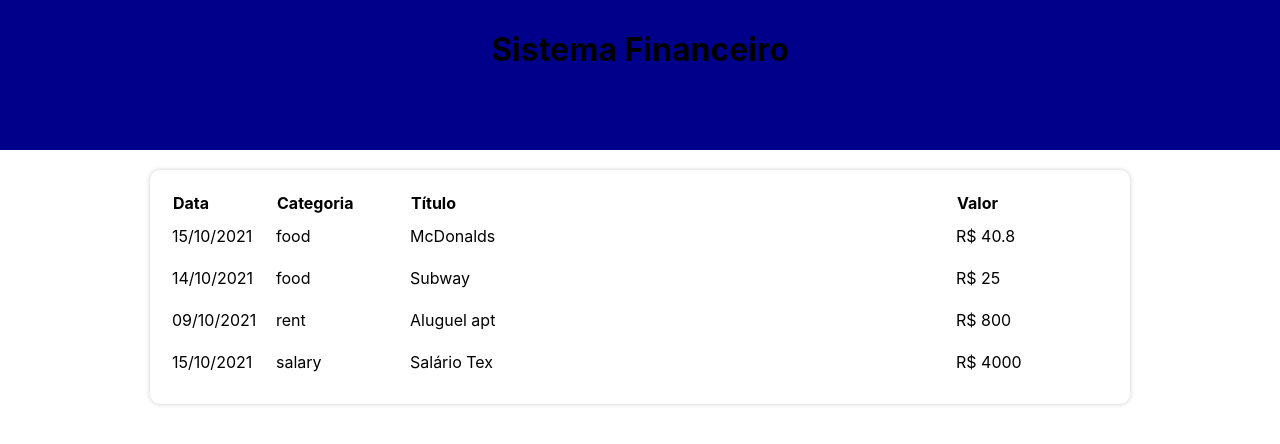
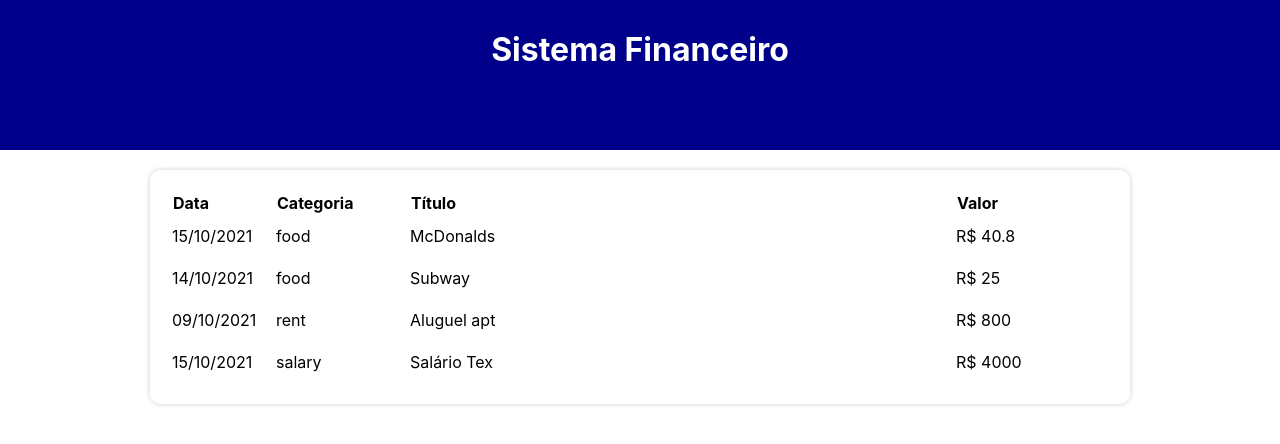
Before and after one commit to ArthurLuizS/expenser-tracker, a React (Create React App) app: page / in a window 1280 px wide. Shown: the top 444 px of the page. Built offline with nearby package versions, Linux system fonts and the light colour scheme.

Commit message:
corrigido a cor do titulo

```diff
--- a/src/App.styles.ts
+++ b/src/App.styles.ts
@@ -11,8 +11,8 @@ export const Header = styled.div`
 
 export const HeaderText = styled.h1`
     margin: 0;
-    padding: 0:
-    collor: #FFF;
+    padding: 0;
+    color: #FFF;
     padding-top: 30px;
 `;
 
```
